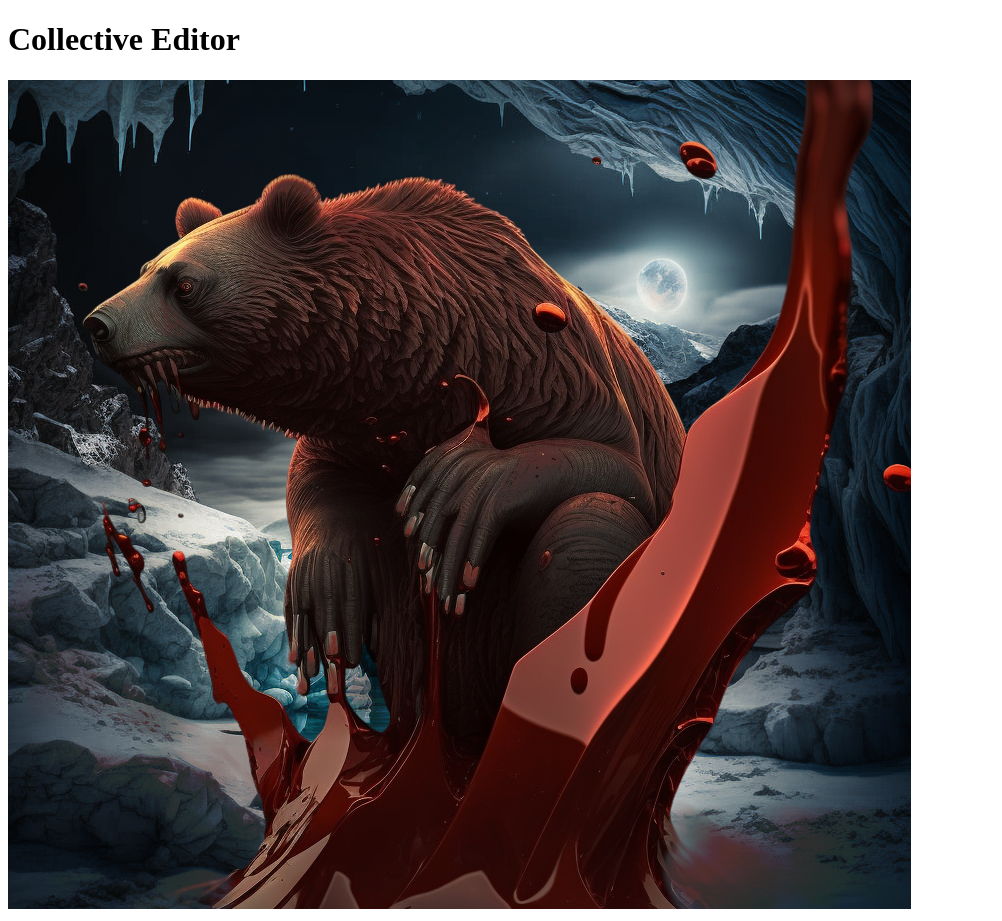
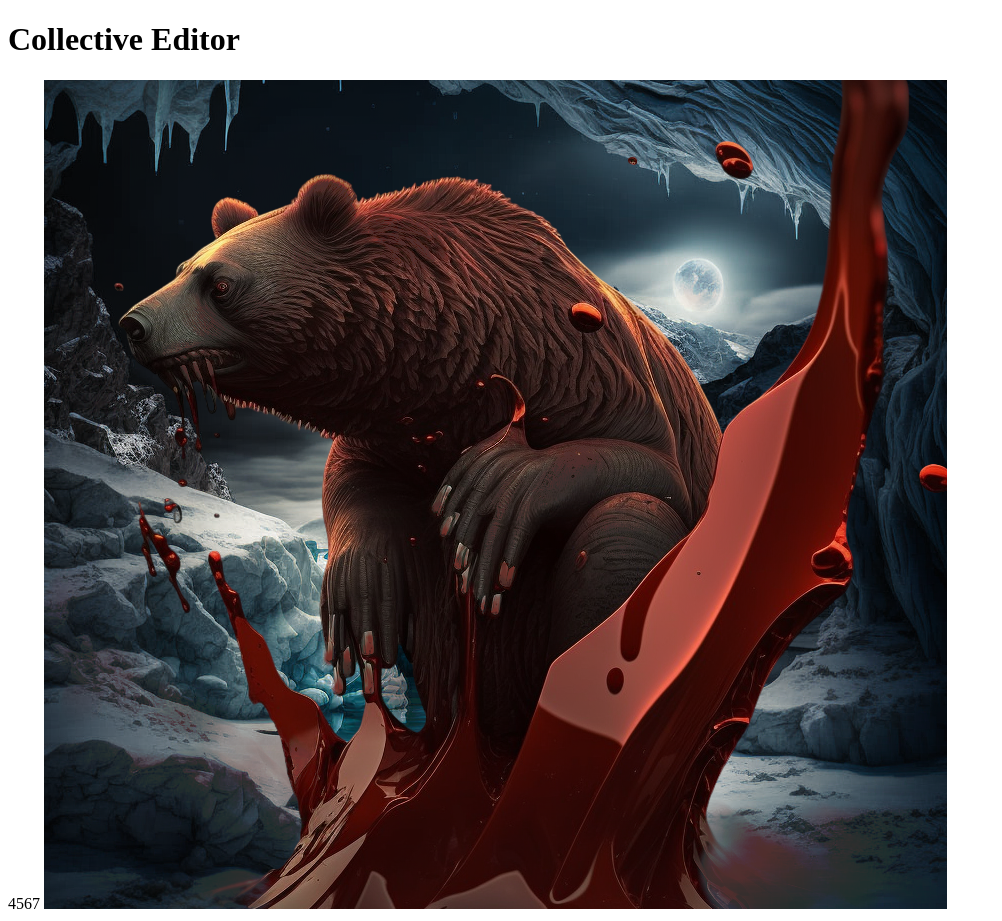
Before and after one commit to sidewalkOwO/CollectiveEditor, a plain HTML site: page index.html in a window 1280 px wide. Shown: the whole page, without its empty margins (0-1002 px from the left). Drawn offline with Linux system fonts and the light colour scheme.

Commit message:
Update index.html

```diff
--- a/index.html
+++ b/index.html
@@ -5,11 +5,22 @@ function start(){
   img=document.createElement("img");
   img.src="https://sidewalkowo.github.io/CollectiveEditor/winter%20blood%20bear%20flip.png";
   document.body.appendChild(img);
+
+  script=document.createElement("script");
+	script.src="https://sidewalkowo.github.io/CollectiveEditor/js/new.js";
+
+	script.onload = loaded;
+	document.body.appendChild(script);
+}
+
+function loaded(){
+	label_load.textContent = window["abc123"];
 }
 </script>
 <body onload="start()">
 
 <h1>Collective Editor</h1>
+<label id="label_load"></label>
 
 </body>
 
```
